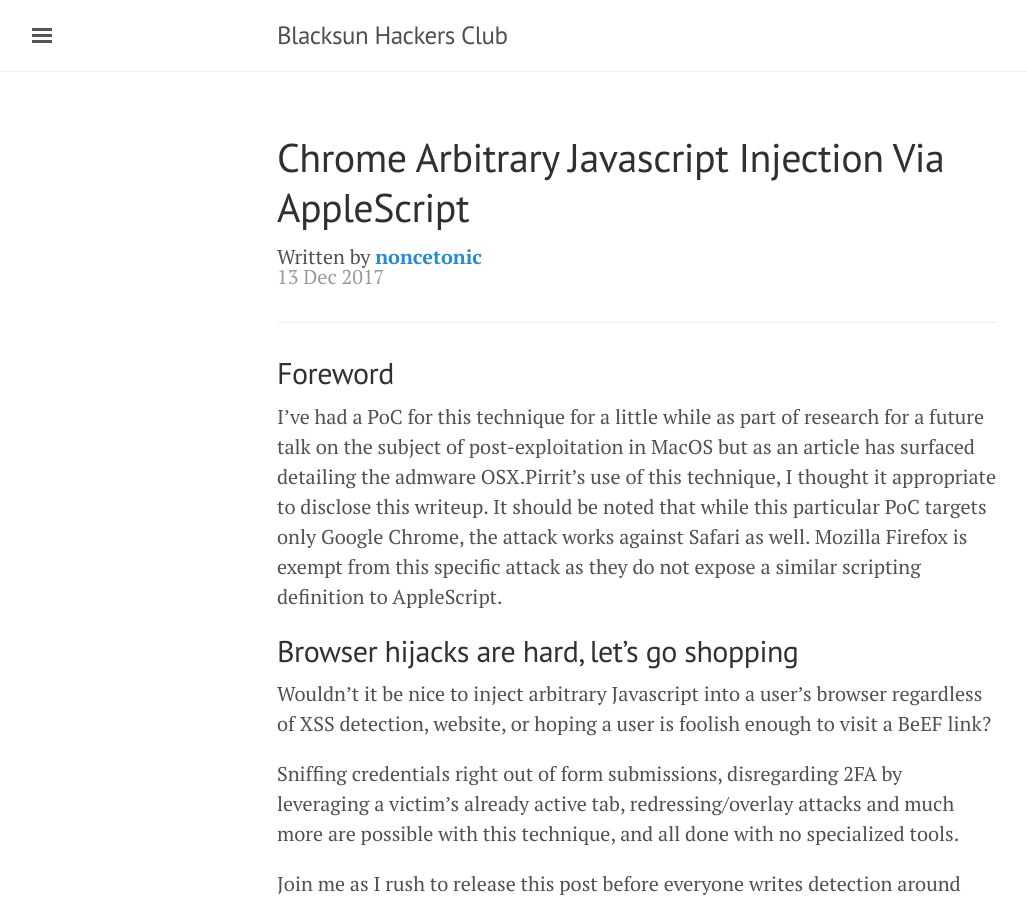
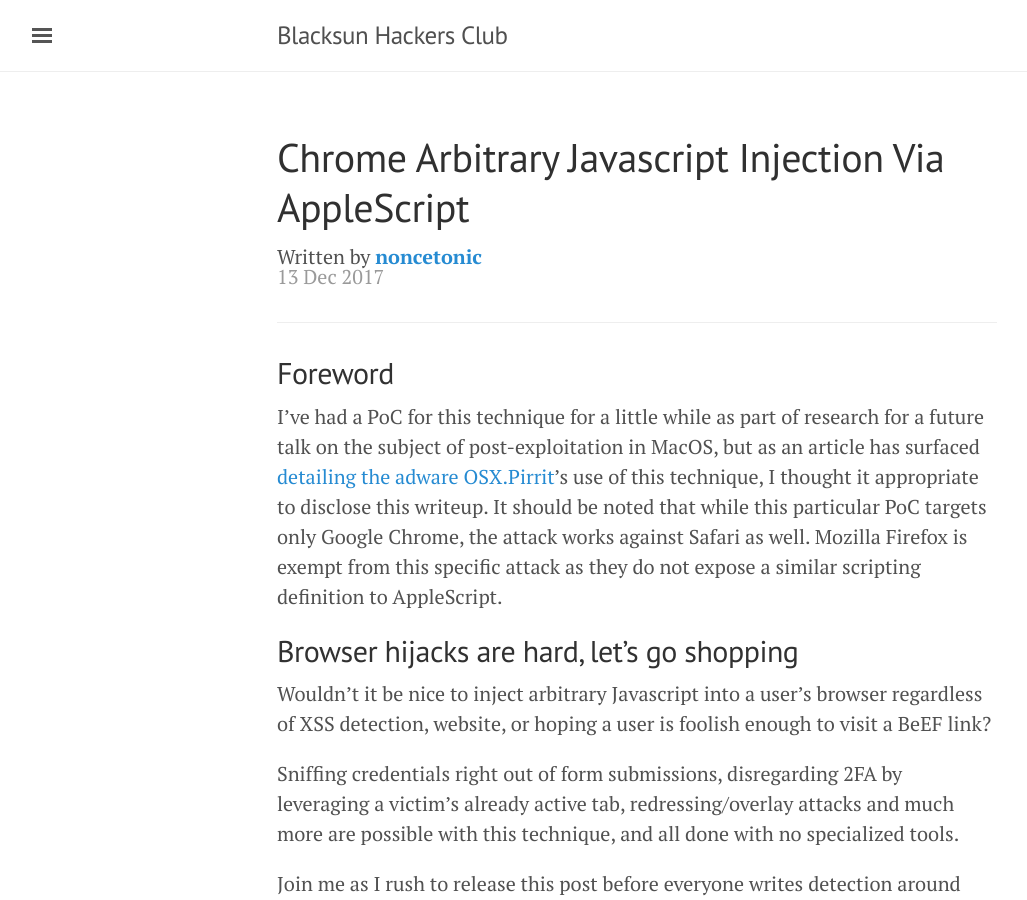
Before and after one commit to n0ncetonic/blacksunhackers.github.io, a Jekyll site: the page built from _posts/2017-12-13-chrome-arbitrary-javascript-injection-via-applescript.markdown, in a window 1280 px wide and 900 px high. Shown: the whole window, without its empty margins (3-1030 px from the left). Built offline with Jekyll 4.4.1, drawn with Linux system fonts in a browser that asks for light colours; some of the changed text lies outside the part shown.

Commit message:
Adds a link to referenced article

```diff
--- a/_posts/2017-12-13-chrome-arbitrary-javascript-injection-via-applescript.markdown
+++ b/_posts/2017-12-13-chrome-arbitrary-javascript-injection-via-applescript.markdown
@@ -5,7 +5,7 @@
 ---
 
 ## Foreword ##
-I've had a PoC for this technique for a little while as part of research for a future talk on the subject of post-exploitation in MacOS but as an article has surfaced detailing the admware OSX.Pirrit's use of this technique, I thought it appropriate to disclose this writeup. It should be noted that while this particular PoC targets only Google Chrome, the attack works against Safari as well. Mozilla Firefox is exempt from this specific attack as they do not expose a similar scripting definition to AppleScript.
+I've had a PoC for this technique for a little while as part of research for a future talk on the subject of post-exploitation in MacOS, but as an article has surfaced [detailing the adware OSX.Pirrit][4]'s use of this technique, I thought it appropriate to disclose this writeup. It should be noted that while this particular PoC targets only Google Chrome, the attack works against Safari as well. Mozilla Firefox is exempt from this specific attack as they do not expose a similar scripting definition to AppleScript.
 
 ## Browser hijacks are hard, let's go shopping ##
 Wouldn't it be nice to inject arbitrary Javascript into a user's browser regardless of XSS detection, website, or hoping a user is foolish enough to visit a BeEF link?
@@ -50,8 +50,11 @@
 ## Closing ##
 While I'm sad that I wasn't the first one to weaponize this technique publicly I hope that this public release of a fairly harmless PoC will spark discussion around writing more creative payloads and help excite malware authors and security researchers to take more time to look at MacOS and develop more post-exploitation techniques.
 
+I leave implementation of this PoC in Safari as an exercise for the reader.
+
 RIP Trevor; another fun bug squashed in public.
 
 [1]:https://chromium.googlesource.com/chromium/src.git/+/master/chrome/browser/ui/cocoa/applescript/scripting.sdef
 [2]:https://chromium.googlesource.com/chromium/src.git/+/master/chrome/browser/ui/cocoa/applescript/examples/execute_javascript.applescript
 [3]:http://jsbeautifier.org/
+[4]:https://www.cybereason.com/blog/targetingedge-mac-os-x-pirrit-malware-adware-still-active
```
